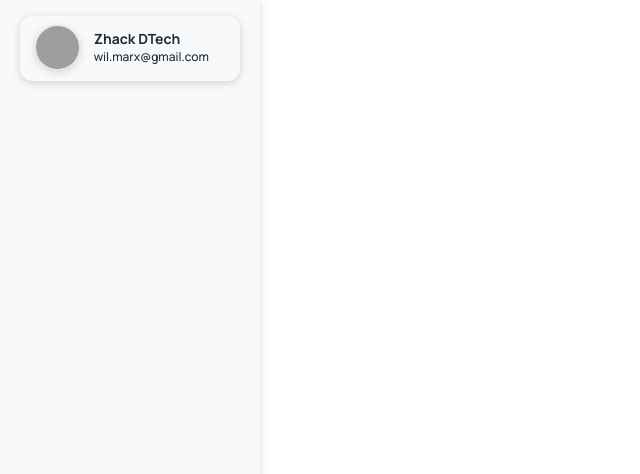
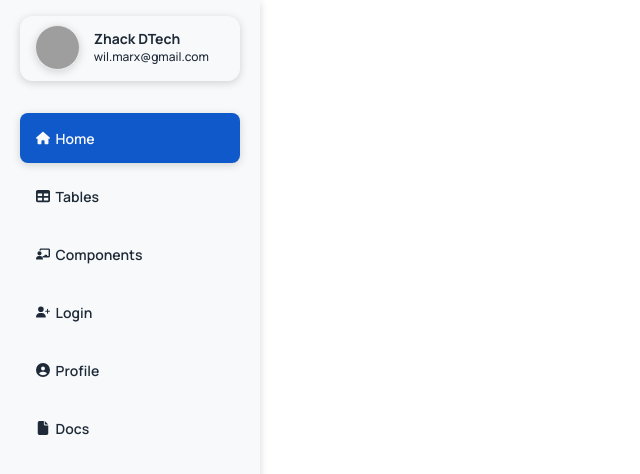
Before and after one commit to zhackdtech/Financial-Dashboard, a React (Create React App) app: page / in a window 1280 px wide. Shown: the top 474 px of the page, without its empty margins (0-640 px from the left). Built offline with nearby package versions, Linux system fonts and the light colour scheme; grey boxes are pictures that could not be loaded; the HTML template or start-up script is replaced by a standard one.

Commit message:
sidenav new design

```diff
--- a/package.json
+++ b/package.json
@@ -10,6 +10,7 @@
     "primereact": "^10.5.1",
     "react": "^18.2.0",
     "react-dom": "^18.2.0",
+    "react-icons": "^5.0.1",
     "react-scripts": "5.0.1",
     "sass": "^1.72.0",
     "web-vitals": "^2.1.4"
--- a/src/layout/index.js
+++ b/src/layout/index.js
@@ -1,6 +1,13 @@
 import { Sidebar } from "primereact/sidebar";
 import React, { useState } from "react";
-
+import {
+  FaHouse,
+  FaChalkboardUser,
+  FaCircleUser,
+  FaUserPlus,
+  FaFile,
+  FaTable,
+} from "react-icons/fa6";
 const defProps = {
   image: "https://avatars.githubusercontent.com/u/50767502?v=4",
   username: "Zhack DTech",
@@ -59,23 +66,66 @@ const Styles = {
     boxSizing: "border-box",
     overflow: "hidden",
     boxShadow: "0px 2px 8px rgba(0,0,0,0.16)",
-    cursor:'pointer'
+    cursor: "pointer",
+  },
+  links: {
+    top: "120px",
+    left: "12px",
+    width: "220px",
+    height: "50px",
+    borderRadius: "8px",
+    // boxShadow: "0px 2px 8px rgba(0,0,0,0.16)",
+    lineHeight: "-18px",
+    verticalAlign: "baseline",
+    color: "#1E2A37",
+    fontSize: "14px",
+    fontFamily: "Manrope",
+    fontWeight: 600,
+    textDecoration: "none",
+  },
+  activeLink: {
+    color: "",
+    boxShadow: "0px 2px 8px rgba(0,0,0,0.16)",
+    top: "120px",
+    left: "12px",
+    width: "220px",
+    height: "50px",
+    borderRadius: "8px",
+    boxShadow: "0px 2px 8px rgba(0,0,0,0.16)",
+    lineHeight: "-18px",
+    verticalAlign: "baseline",
+    color: "#F8F9FA",
+    fontSize: "14px",
+    fontFamily: "Manrope",
+    fontWeight: 600,
+    textDecoration: "none",
+    backgroundColor: "#1059CA",
+  },
+  mainContent:{
+    // width:'cal(100vw-260px)'
   },
 };
 const ClassNames = {
   userCardContainer: "d-flex justify-content-center py-3",
-  userCard:'userCard',
+  userCard: "userCard",
   userCardRow: "row g-0",
   userCardImageCol: "col-4",
   userCardImageContainer: "d-flex p-2 justify-content-center userImage",
   userCardTextsCol: "col-8 px-0 mh-100",
   userCardTextsContainer: "d-flex flex-column h-100 py-2",
+  snLinksContainer: "d-flex justify-content-center py-3",
+  snLinksNav: "nav nav-pills flex-column",
+  snContainer: "pb-2",
+  snLink: "d-flex align-items-center px-3",
+  sideNav: "sideNav",
+  mainContent:"mainContent",
+  mainContentWrapper:'container',
 };
 const Layout = (props) => {
   return (
     <>
-    {/* start sidenav */}
-      <div style={Styles.sidenav}>
+      {/* start sidenav */}
+      <div style={Styles.sidenav} className={ClassNames.sideNav}>
         {/* usercard container */}
         <div className={ClassNames.userCardContainer}>
           {/* start user card */}
@@ -103,11 +153,59 @@ const Layout = (props) => {
           {/* end usercard */}
         </div>
         {/* end usercard container */}
-
         {/* start sidenav links */}
+        <div className={ClassNames.snLinksContainer}>
+          <div className={ClassNames.snLinksNav}>
+            <div className={ClassNames.snContainer}>
+              <a
+                href="#"
+                className={ClassNames.snLink}
+                style={Styles.activeLink}
+              >
+                <FaHouse />
+                &nbsp;&nbsp;Home
+              </a>
+            </div>
+            <div className={ClassNames.snContainer}>
+              <a href="#" className={ClassNames.snLink} style={Styles.links}>
+                <FaTable />
+                &nbsp;&nbsp;Tables
+              </a>
+            </div>
+            <div className={ClassNames.snContainer}>
+              <a href="#" className={ClassNames.snLink} style={Styles.links}>
+                <FaChalkboardUser />
+                &nbsp;&nbsp;Components
+              </a>
+            </div>
+            <div className={ClassNames.snContainer}>
+              <a href="#" className={ClassNames.snLink} style={Styles.links}>
+                <FaUserPlus />
+                &nbsp;&nbsp;Login
+              </a>
+            </div>
+            <div className={ClassNames.snContainer}>
+              <a href="#" className={ClassNames.snLink} style={Styles.links}>
+                <FaCircleUser />
+                &nbsp;&nbsp;Profile
+              </a>
+            </div>
+            <div className={ClassNames.snContainer}>
+              <a href="#" className={ClassNames.snLink} style={Styles.links}>
+                <FaFile />
+                &nbsp;&nbsp;Docs
+              </a>
+            </div>
+          </div>
+        </div>
         {/* end sidenav links */}
       </div>
       {/* end sidenav */}
+      <div className={ClassNames.mainContent} style={Styles.mainContent}>
+        <div className={ClassNames.mainContentWrapper}>
+
+        </div>
+      </div>
     </>
   );
 };
--- a/src/styles/main.scss
+++ b/src/styles/main.scss
@@ -42,7 +42,25 @@ $primary: #1059ca;
     }
   }
 }
+.sideNav{
+    margin-left: 0;
+    transition: .8s all ease-in-out;
+    display: block;
+}
+.mainContent{
+    width: 100vw !important;
+    margin-left:0;
+    transition: .8s all ease-in-out;
+}
 @media screen and (min-width: 1200px) {
+    .mainContent{
+        margin-left: 260px !important;
+    }
 }
 @media screen and (max-width: 1200px) {
+  .sideNav {
+    position: absolute;
+    margin-left: -300px;
+    // display: none;
+  }
 }
```
Also changed, not shown: 1 other file (tests, documents, lock files or other folders).
